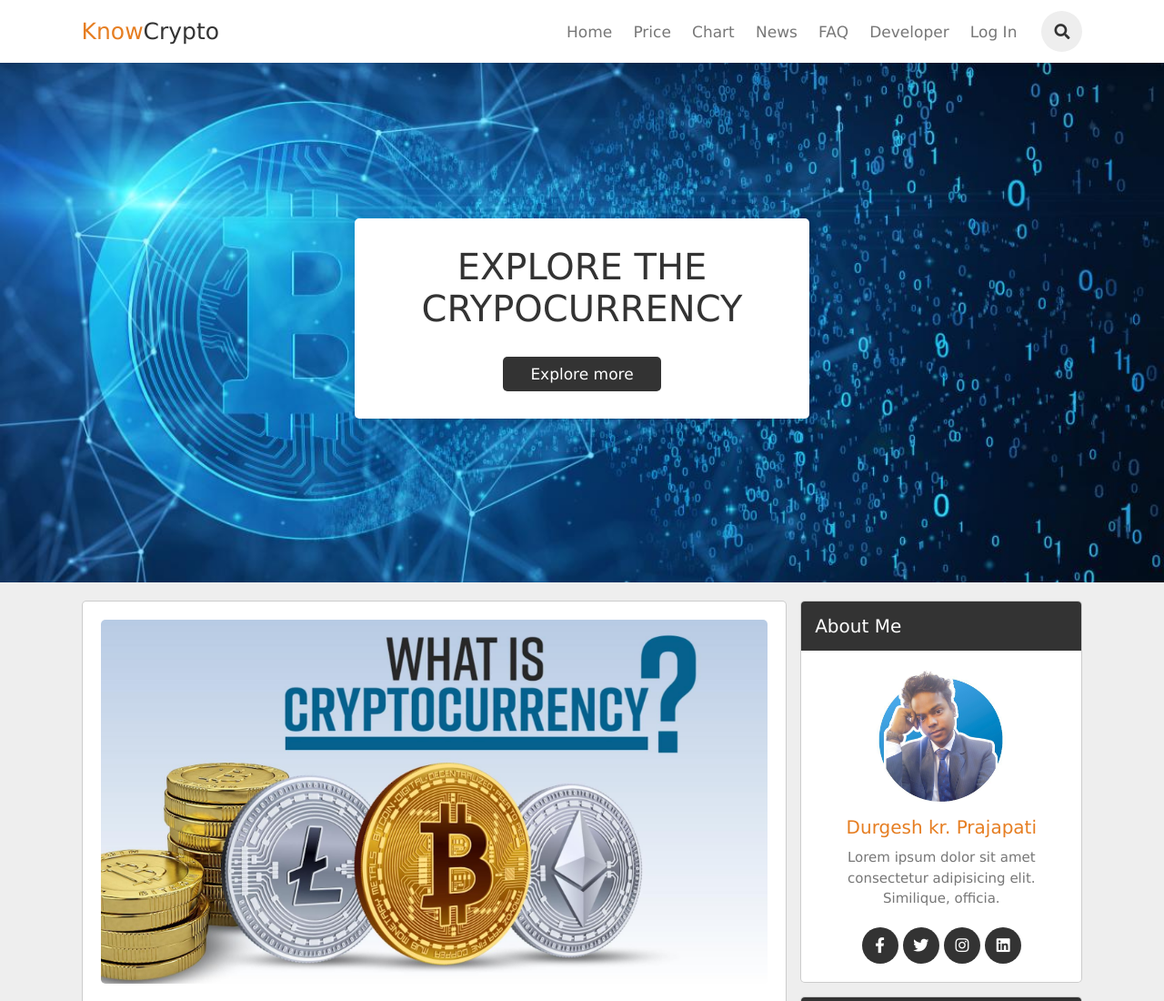
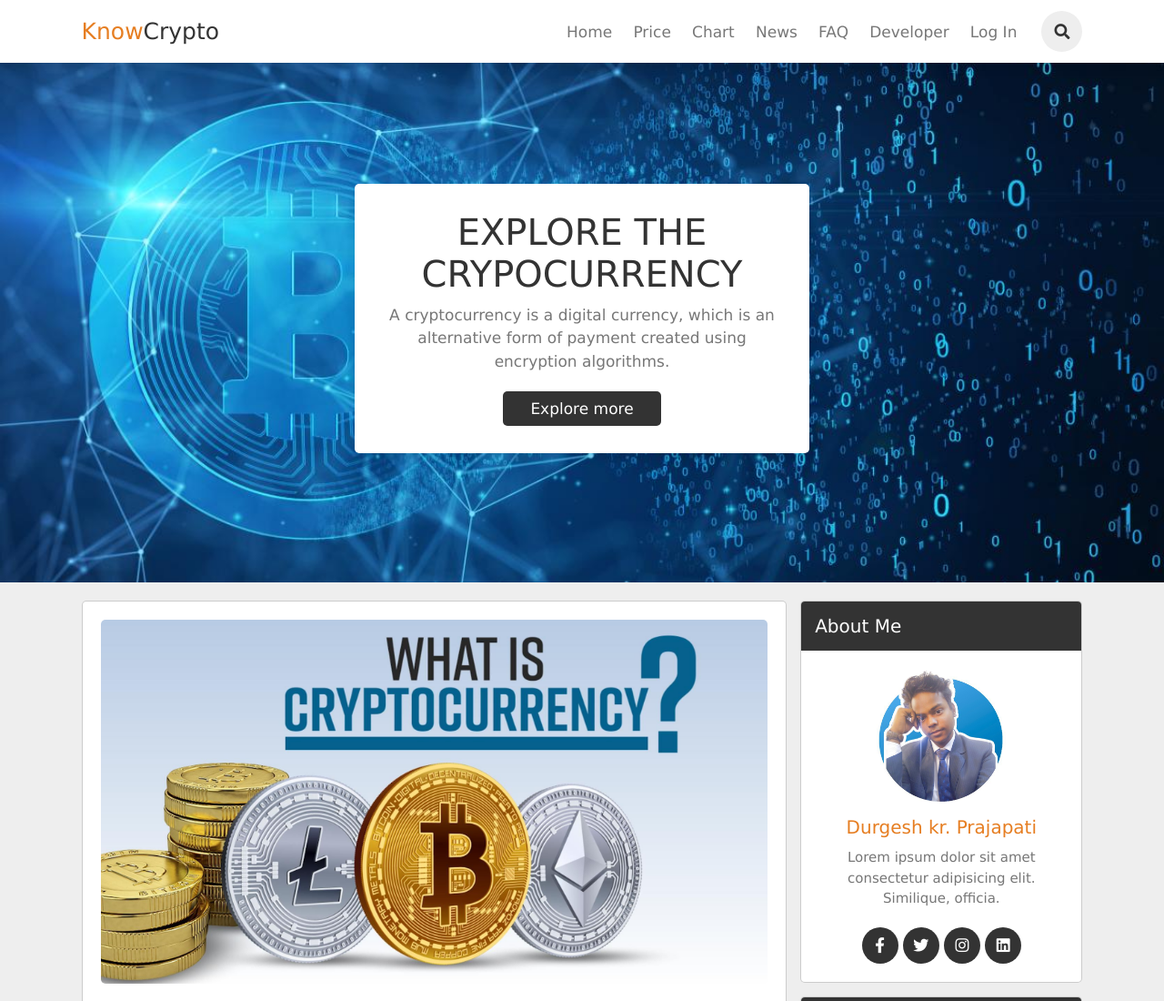
Before and after one commit to Durgesh4993/KnowCrypto-2.0.github.io, a plain HTML site: page about-crypto/index.html in a window 1280 px wide. Shown: the top 1100 px of the page at 91% size. Drawn offline with Linux system fonts and the light colour scheme.

Commit message:
Update index.html

```diff
--- a/about-crypto/index.html
+++ b/about-crypto/index.html
@@ -52,7 +52,7 @@
 
     <div class="content">
         <h3>Explore the CrypoCurrency</h3>
-        <p></p>
+        <p>A cryptocurrency is a digital currency, which is an alternative form of payment created using encryption algorithms.</p>
         <a href="#" class="btn">Explore more</a>
     </div>
 
```
